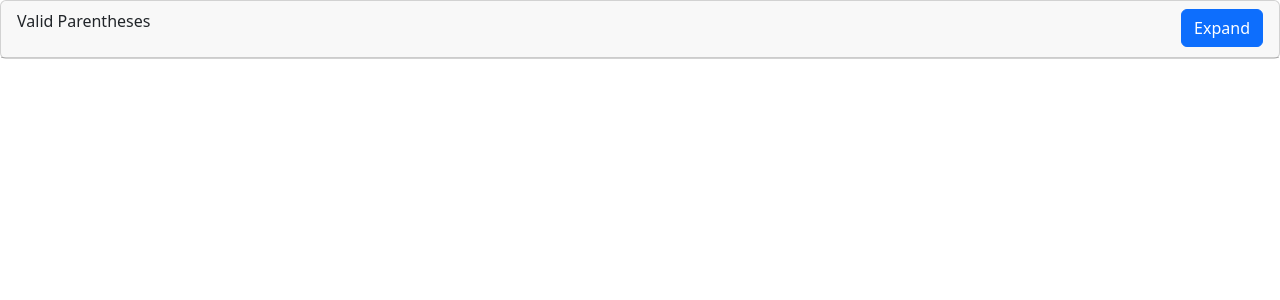
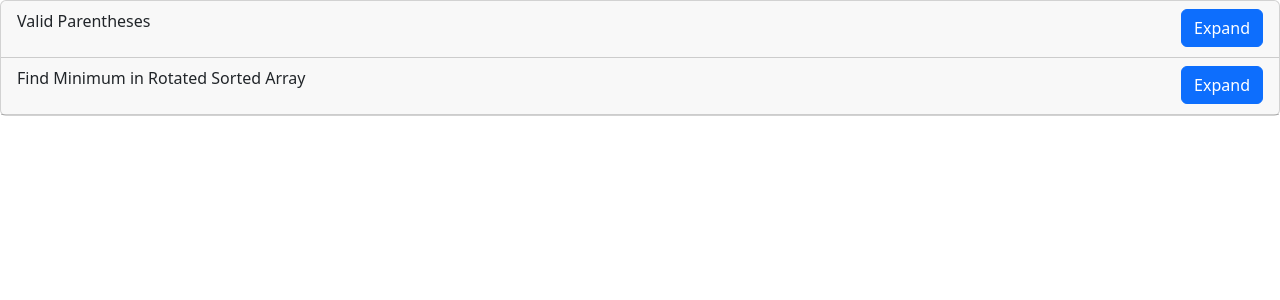
Before and after one commit to arunbalachandran/LeetCodeTracker, a React (Vite) app in the folder leetcode-tracker/: page / in a window 1280 px wide. Shown: the top 300 px of the page. Built offline with nearby package versions, Linux system fonts and the light colour scheme.

Commit message:
FEATURE-3: Added minimum in rotated sorted subarray

```diff
--- a/leetcode-tracker/src/App.tsx
+++ b/leetcode-tracker/src/App.tsx
@@ -5,6 +5,7 @@ import { Button } from 'react-bootstrap';
 import { useAccordionButton } from 'react-bootstrap/AccordionButton';
 import Card from 'react-bootstrap/Card';
 import { ProblemNotes } from './components/ProblemNotes';
+import React from 'react';
 
 const problems = [
   {
@@ -12,6 +13,12 @@ const problems = [
     link: 'https://leetcode.com/problems/valid-parentheses/',
     linkTitle: 'Valid Parentheses',
     notes: 'Use a stack to store the characters & store the mirror image in a Map. Peek the stack while and compare with the mirror image mapping in the map.'
+  },
+  {
+    complexity: 'O(log(n))',
+    link: 'https://leetcode.com/problems/find-minimum-in-rotated-sorted-array',
+    linkTitle: 'Find Minimum in Rotated Sorted Array',
+    notes: 'Regular binary search, moving the l & r pointers based on the minimum value found in the middle.'
   }
 ]
 
@@ -29,24 +36,26 @@ function App() {
     return (
     <Accordion>
       <Card>
+        {
+          problems.map((problem, index) => {
+            return (
+              <React.Fragment key={index}>
                 <Card.Header>
-          <p>Valid Parentheses<span style={{ float: "right" }}><CustomToggle eventKey="0">Expand</CustomToggle></span></p>
+                  <p>{problem.linkTitle}<span style={{ float: "right" }}><CustomToggle eventKey={index.toString()}>Expand</CustomToggle></span></p>
                 </Card.Header>
-        <Accordion.Collapse eventKey="0">
+                <Accordion.Collapse eventKey={index.toString()}>
                   <Card.Body>
-            {
-              problems.map((problem) => {
-              return (
                         <ProblemNotes
                           complexity={problem.complexity} link={problem.link}
                           linkTitle={problem.linkTitle}
                           notes={problem.notes}
                           />
+                  </Card.Body>
+                </Accordion.Collapse>
+              </React.Fragment>
             )
           })
         }
-          </Card.Body>
-        </Accordion.Collapse>
       </Card>
     </Accordion>
   );
```
Lines whose indentation alone changed are shown as unchanged.
